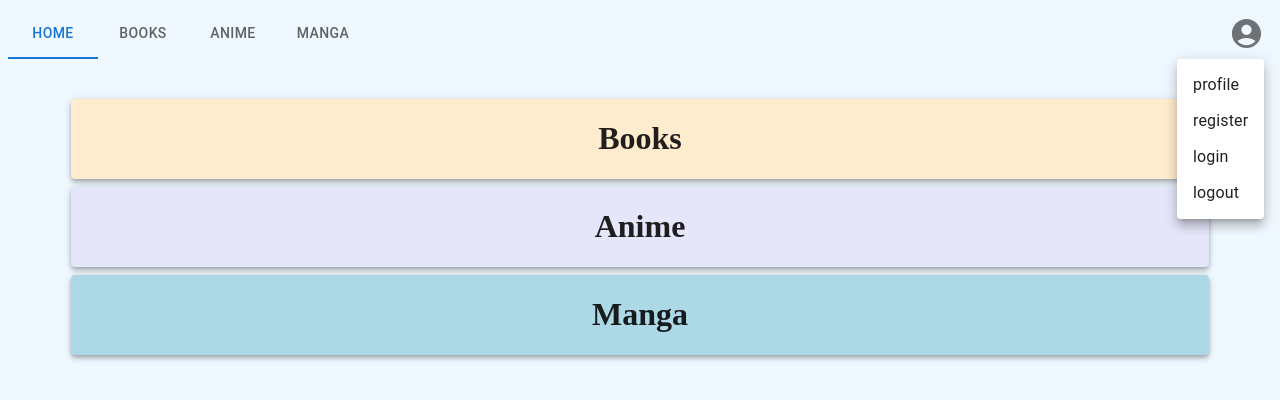
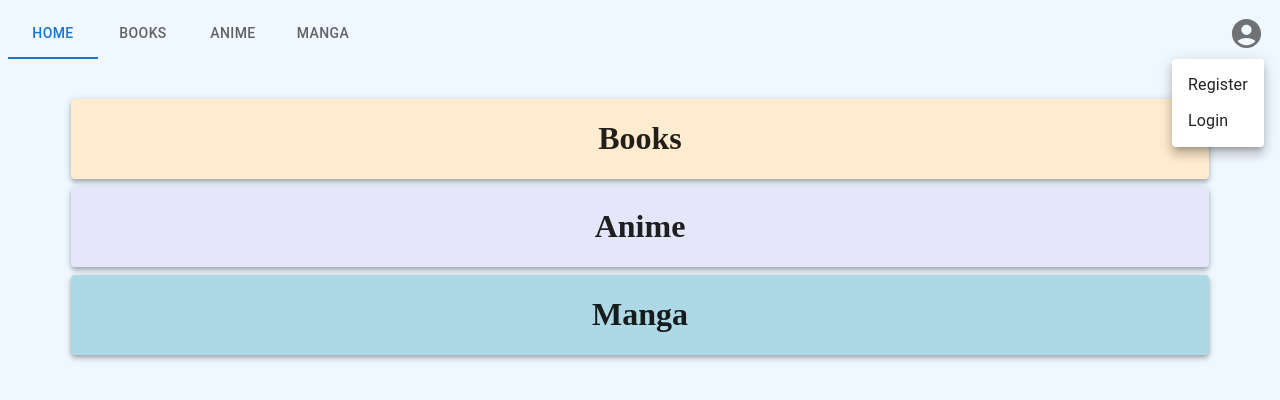
Before and after one commit to moostofa/fullstack-archives, a React (Create React App) app in the folder frontend/: page / in a window 1280 px wide. Both pictures are taken after a click on the button 1246 px from the left and 33 px from the top of the page. Shown: the top 400 px of the page. Built offline with nearby package versions, Linux system fonts and the light colour scheme.

Commit message:
working on displaying different profile options based on auth

```diff
--- a/frontend/src/components/navbar/ProfileMenu.jsx
+++ b/frontend/src/components/navbar/ProfileMenu.jsx
@@ -1,4 +1,4 @@
-import React from 'react'
+import React, { useState, useEffect } from 'react'
 import { useNavigate } from 'react-router-dom'
 import { IconButton, Menu, MenuItem } from '@mui/material'
 import { AccountCircle } from '@mui/icons-material'
@@ -6,11 +6,23 @@ import { AccountCircle } from '@mui/icons-material'
 const ProfileMenu = () => {
     // the anchor element is the element where the menu options will appear from, when the anchor element is clicked
     // open indicates whether the menu is currently being shown or not
-    const [anchorEl, setAnchorEl] = React.useState(null)
+    const [anchorEl, setAnchorEl] = useState(null)
+    const [authToken, setauthToken] = useState(localStorage.getItem("token"))
+    const [isAuthenticated, setisAuthenticated] = useState(authToken !== null)
     const open = Boolean(anchorEl)
     const redirect = useNavigate()
 
-    const routes = ["profile", "register", "login", "logout"]
+    const profileMenuOptions = [
+        ["Register", "Login"],
+        ["Profile", "Login", "Logout"]
+    ]
+
+    // update profile menu options whenever an auth token appears in localStorage (a user has logged in)
+    useEffect(() => {
+        const token = localStorage.getItem("token")
+        setauthToken(token)
+        if (token !== null) setisAuthenticated(true)
+    }, [])
 
     // display the menu when the profile icon is clicked
     const handleClick = (event) => {
@@ -21,7 +33,7 @@ const ProfileMenu = () => {
     const handleClose = (event) => {
         setAnchorEl(null)
         const redirectTo = event.currentTarget.dataset.route
-        if (redirectTo !== undefined) redirect(`accounts/${redirectTo}`)
+        if (redirectTo !== undefined) redirect(`accounts/${redirectTo.toLowerCase()}`)
     }
 
     return (
@@ -44,7 +56,7 @@ const ProfileMenu = () => {
                 'aria-labelledby': 'basic-button',
                 }}
             >{
-                routes.map(route => (
+                profileMenuOptions[isAuthenticated ? 1 : 0].map(route => (
                     <MenuItem
                         key={route}
                         data-route={route}
```
